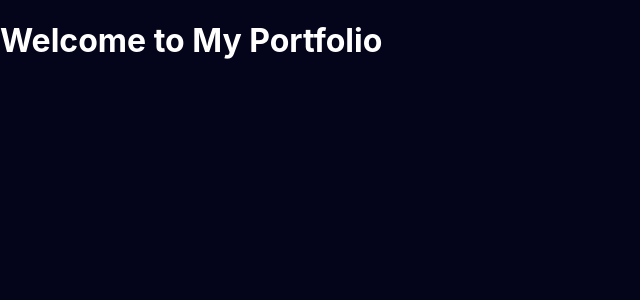
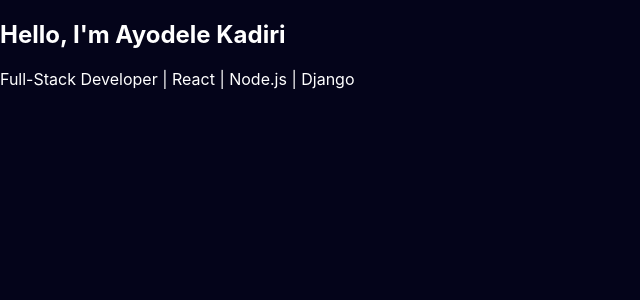
Before and after one commit to kadelcode/my-portfolio, a React (Create React App) app: page / in a window 1280 px wide. Shown: the top 300 px of the page, without its empty margins (0-640 px from the left). Built offline with nearby package versions, Linux system fonts and the light colour scheme.

Commit message:
Hero section

```diff
--- a/src/App.js
+++ b/src/App.js
@@ -23,10 +23,26 @@
     ).catch(
       () => alert("Failed to send message.")
     );
-  }
+  };
+
   return (
-    <motion.div initial={{ opacity: 0}} animate={{ opacity: 1}} transition={{ duration: 4}}>
-      <h1>Welcome to My Portfolio</h1>
-    </motion.div>
+    <div className="container">
+      {/* Hero Section */}
+      <motion.section
+        className="hero"
+        initial={{ opacity: 0, y: -50 }}
+        animate={{ opacity: 1, y: 0 }}
+        transition={{ duration: 1, ease: "easeOut", delay: 0.5 }}
+      >
+        <h1>Hello, I'm Ayodele Kadiri</h1>
+        <motion.p
+          initial={{ opacity: 0}}
+          animate={{ opacity: 1}}
+          transition={{ duration: 1.5 }}
+        >
+          Full-Stack Developer | React | Node.js | Django
+        </motion.p>
+      </motion.section>
+    </div>
   )
 }
```
